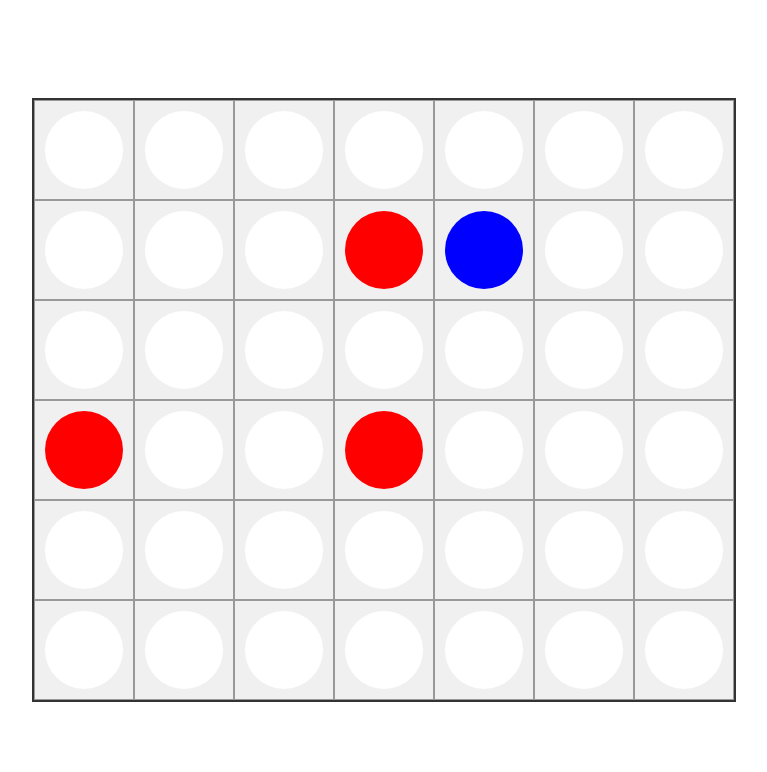
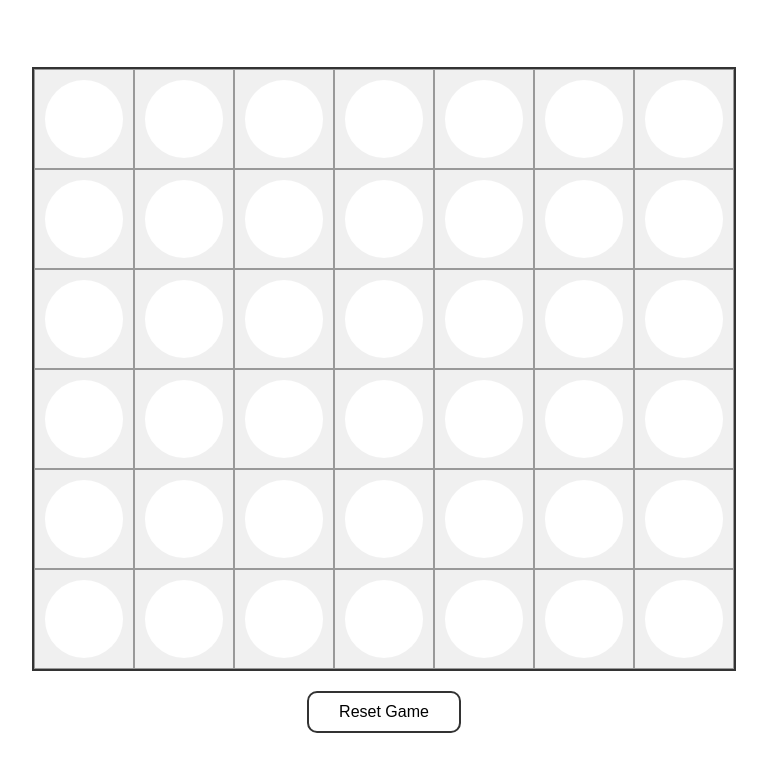
Before and after one commit to aneshodza/WBE-Connect-4, a plain HTML site: page index.html in a window 1280 px wide. Shown: the whole page, without its empty margins (256-1023 px from the left). Drawn offline with Linux system fonts and the light colour scheme.

Commit message:
Finish lab 9

```diff
--- a/script.js
+++ b/script.js
@@ -1,9 +1,12 @@
-const state = {
+const init = () => ({
+  app: document.getElementById("app"),
   board: Array(6)
     .fill(null)
     .map((_) => Array(7).fill("")),
-  app: document.getElementById("app"),
-};
+  current: "r",
+});
+
+let state = init();
 
 /**
  * Helper to get the value of a specific field on the board.
@@ -40,32 +43,37 @@ const showBoard = () => {
         content = elt("div", { class: "disc disc-red" });
       }
 
-      return elt(
+      const element = elt(
         "div",
         { class: "field", id: `field-${rowIdx}-${colIdx}` },
         content,
       );
+
+      element.addEventListener("click", () => dropDisc(colIdx));
+      return element;
     }),
   );
 
   const board = elt("div", { class: "board" }, ...fields.flat());
   state.app.appendChild(board);
+
+  const resetButton = elt("button", { id: "reset-button" }, "Reset Game");
+  resetButton.addEventListener("click", () => {
+    state = init()
+    showBoard();
+  });
+
+  const buttonContainer = elt("div", { class: "button-container" }, resetButton);
+  state.app.appendChild(buttonContainer);
 };
 
-const fillRandom = () => {
-  const cols = state.board[0].length;
-  const rows = state.board.length;
-
-  const randomCol = Math.floor(Math.random() * cols);
-  const randomRow = Math.floor(Math.random() * rows);
-
-  const colors = ["r", "b", ""];
-  const randomColor = colors[Math.floor(Math.random() * colors.length)];
-
-  state.board[randomRow][randomCol] = randomColor;
+const dropDisc = (colIdx) => {
+  for (let rowIdx = state.board.length - 1; rowIdx >= 0; rowIdx--) {
+    if (getField(rowIdx, colIdx) === "") {
+      state.board[rowIdx][colIdx] = state.current;
+      state.current = state.current === "r" ? "b" : "r";
+      showBoard();
+      return;
+    }
+  }
 };
-
-setInterval(() => {
-  fillRandom();
-  showBoard();
-}, 1000);
--- a/style.css
+++ b/style.css
@@ -8,6 +8,17 @@ html, body, #app {
   display: flex;
   justify-content: center;
   align-items: center;
+  flex-direction: column;
+  gap: 20px;
+}
+
+button {
+  padding: 10px 30px;
+  font-size: 16px;
+  cursor: pointer;
+  background-color: white;
+  border: #333 2px solid;
+  border-radius: 10px;
 }
 
 .board {
```
